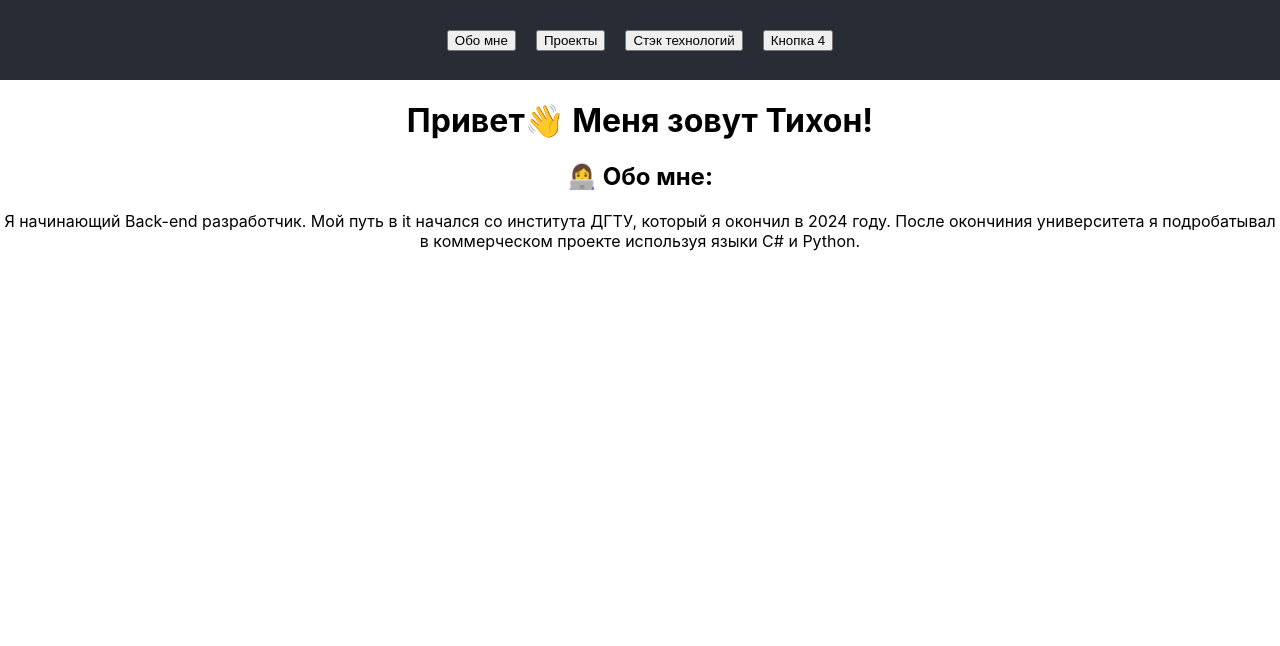
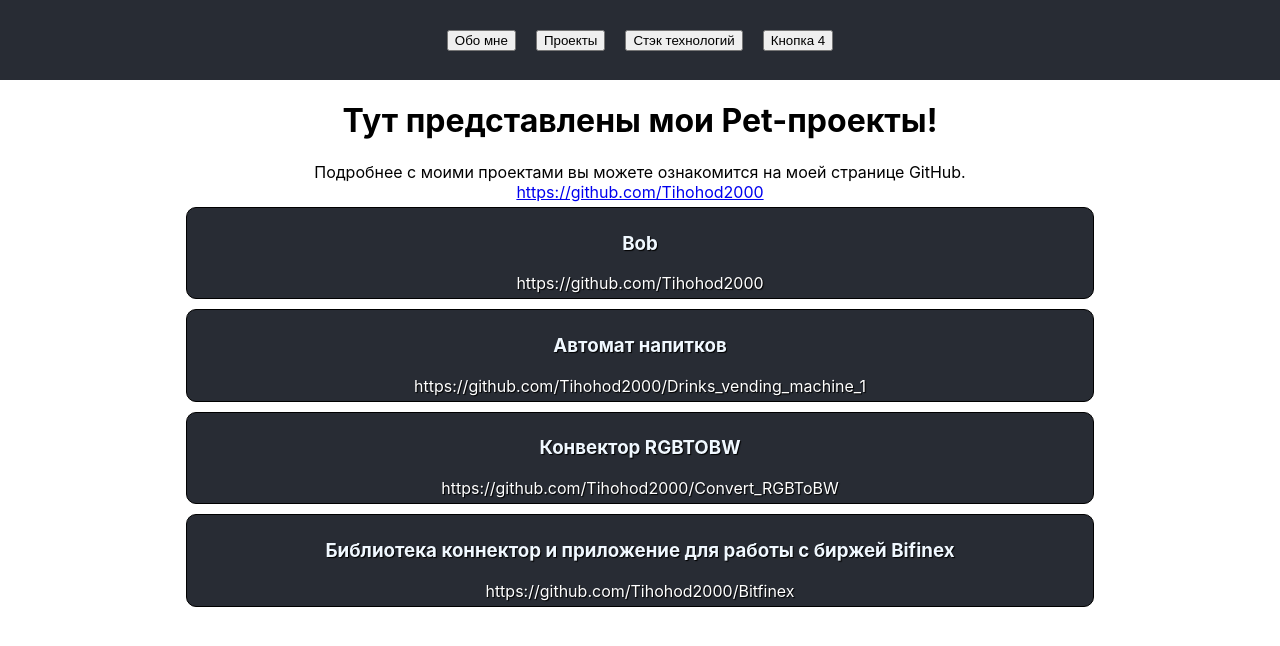
Before and after one commit to Tihohod2000/profile, a React (Create React App) app: page / in a window 1280 px wide. Both pictures are taken after a click on the button "Проекты". Shown: the top 646 px of the page. Built offline with nearby package versions, Linux system fonts and the light colour scheme.

Commit message:
added page of projects

```diff
--- a/src/App.css
+++ b/src/App.css
@@ -40,3 +40,28 @@ button {
     transform: rotate(360deg);
   }
 }
+
+.projects{
+  display: flex;
+  flex-direction: column;
+  align-items: center;
+}
+
+.project{
+  background-color: #282c34;
+  color: aliceblue;
+  display: flex;
+  flex-direction: column;
+  text-shadow: 1px 1px 1px black;
+  border-radius: 10px;
+  width: 70%;
+  padding: 5px;
+  margin: 5px;
+  border: black solid 1px;
+}
+
+.link-project{
+  color: white;
+  text-decoration: none;
+  margin: auto;
+}
--- a/src/App.js
+++ b/src/App.js
@@ -2,14 +2,37 @@
 import './App.css';
 import Header from './components/Header';
 import Main from './components/Main';
+import React from "react";
+import Projects from "./components/Projects";
 
-function App() {
-  return (
-    <div className="App">
-        <Header />
-        <Main />
-    </div>
-  );
+class App extends React.Component {
+    constructor(props) {
+        super(props);
+        this.state = {
+            page: 1,
+            handleButtonClick: props.handleButtonClick,
+        }
+    }
+
+    handleButtonClick = (buttonData) => {
+        this.setState({page: buttonData.button});
+    }
+
+
+    render() {
+        return (
+
+            <div className="App">
+                <Header onButtonClick={this.handleButtonClick} />
+                {this.state.page === 1 && <Main />}
+                {this.state.page === 2 && <Projects />}
+                {/*{this.state.page === 3 && <Projects />}*/}
+
+            </div>
+        );
+    }
+
+
 }
 
 export default App;
--- a/src/components/Header.js
+++ b/src/components/Header.js
@@ -1,25 +1,29 @@
 import React from "react";
 
 
-class Header extends React.Component {
-    constructor(props) {
-        super(props);
-        this.state = {
-            selectedIndex: 1,
-        }
+function Header ({onButtonClick}) {
+
+
+    // const handleBottonClick = (buttnoData) => {
+    //     this.state.selectedIndex = buttnoData;
+    // }
+
+    const hendleClick = (numberOfPages) => {
+        onButtonClick({button: numberOfPages});
     }
 
-    render() {
+
+
         return (
             <header className="App-header">
-                <button>Обо мне</button>
-                <button>Проекты</button>
-                <button>Стэк технологий</button>
-                <button>Кнопка 4</button>
+                <button id={1} onClick={() => hendleClick(1)}>Обо мне</button>
+                <button id={2} onClick={() => hendleClick(2)}>Проекты</button>
+                <button id={3} onClick={() => hendleClick(3)}>Стэк технологий</button>
+                <button id={4} onClick={() => hendleClick(4)}>Кнопка 4</button>
             </header>
         )
-    }
-
 }
 
+
+
 export default Header;
--- /dev/null
+++ b/src/components/Project.js
@@ -0,0 +1,22 @@
+import React from "react";
+// import Button from "./Button";
+
+class User extends React.Component {
+    project = this.props.project;
+    render() {
+        return (
+            <div className="project" >
+                {/*<Button text = "Удалить"/>*/}
+                {/*<Button text = "Другое действие"/>*/}
+                <h3>{this.project.name}</h3>
+                <a className="link-project" href={this.project.link}>{this.project.link}</a>
+                {/*<b>{this.user.firesname === "Bob" ? 'Это боб' : 'Это не боб'}</b>*/}
+            </div>
+
+        )
+    }
+
+
+}
+
+export default User;
--- /dev/null
+++ b/src/components/Projects.js
@@ -0,0 +1,54 @@
+import React from "react";
+import Project from "./Project";
+
+class Projects extends React.Component {
+    constructor(props) {
+        super(props);
+        this.state = {
+            projects : [
+                {
+                    id: 1,
+                    name: 'Bob',
+                    link: 'https://github.com/Tihohod2000'
+                },
+                {
+                    id: 2,
+                    name: 'Автомат напитков',
+                    link: "https://github.com/Tihohod2000/Drinks_vending_machine_1"
+                },
+                {
+                    id: 3,
+                    name: 'Конвектор RGBTOBW',
+                    link: "https://github.com/Tihohod2000/Convert_RGBToBW"
+                },
+                {
+                    id: 4,
+                    name: 'Библиотека коннектор и приложение для работы с биржей Bifinex',
+                    link: "https://github.com/Tihohod2000/Bitfinex"
+                },
+            ]
+        }
+    }
+
+    render() {
+        return (
+            <div className="main">
+                <h1>Тут представлены мои Pet-проекты!</h1>
+                {/*<h2>‍👩‍💻 Обо мне:</h2>*/}
+                <div className="main-info">
+                    <div>Подробнее с моими проектами вы можете ознакомится на моей странице GitHub.</div>
+                    <a href="https://github.com/Tihohod2000" target="_blank">
+                        https://github.com/Tihohod2000
+                    </a>
+                </div>
+                <div className="projects">
+                    {this.state.projects.map((item) => (
+                        <Project key={item.id} project={item} />
+                    ))}
+                </div>
+            </div>
+        )
+    }
+}
+
+export default Projects;
```
